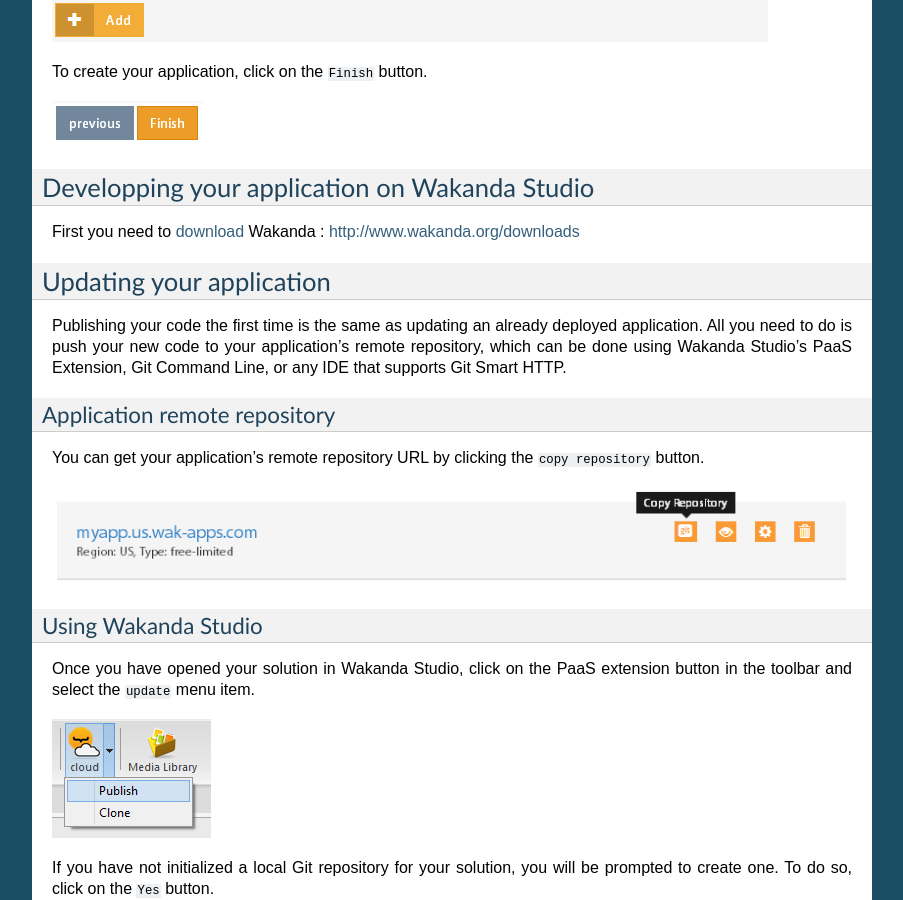
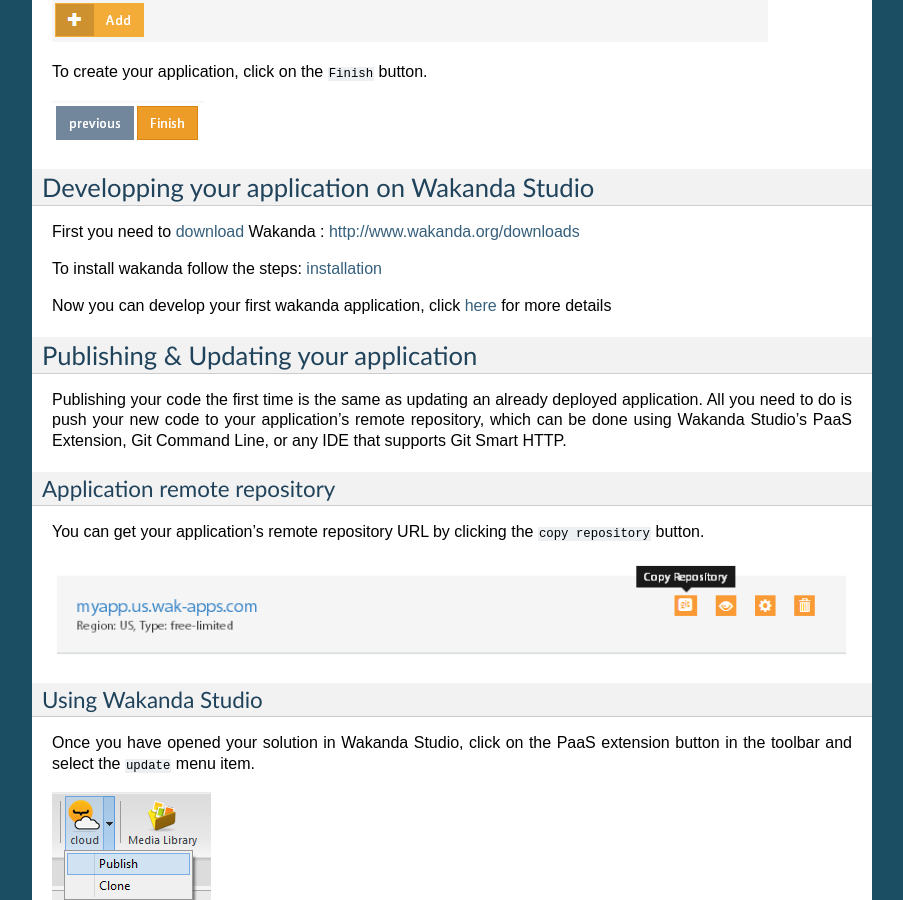
Before and after one commit to hamzahik/wakanda-paas-doc, a Sphinx documentation site: the page built from docs/getting_started.rst, in a window 1280 px wide and 900 px high, scrolled down 1396 px. Shown: the whole window, without its empty margins (198-1101 px from the left). Built offline with Sphinx 7.4.7, drawn with Linux system fonts in a browser that asks for light colours; some of the changed text lies outside the part shown.

Commit message:
Update getting_started.rst

```diff
--- a/docs/getting_started.rst
+++ b/docs/getting_started.rst
@@ -44,12 +44,13 @@
 
 First you need to download_ Wakanda : http://www.wakanda.org/downloads
 
+To install wakanda follow the steps: installation_
 
-
+Now you can develop your first wakanda application, click here_ for more details
 
 
 *************************
-Updating your application
+Publishing & Updating your application
 *************************
 
 Publishing your code the first time is the same as updating an already deployed application. All you need to do is push your new code to your application's remote repository, which can be done using Wakanda Studio's PaaS Extension, Git Command Line, or any IDE that supports Git Smart HTTP.
@@ -94,3 +95,5 @@
     $ git push http://git.[my-application-name].us.wak-apps.com [local-branch-name]:master
 
 .. _download: http://www.wakanda.org/downloads
+.. _installation: http://doc.wakanda.org/home2.fr.html#/Installing-Wakanda/Installing-Wakanda.100-689089.en.html
+.. _here: http://doc.wakanda.org/home2.fr.html#/Quick-Start/Quick-Start.100-695763.en.html
```
